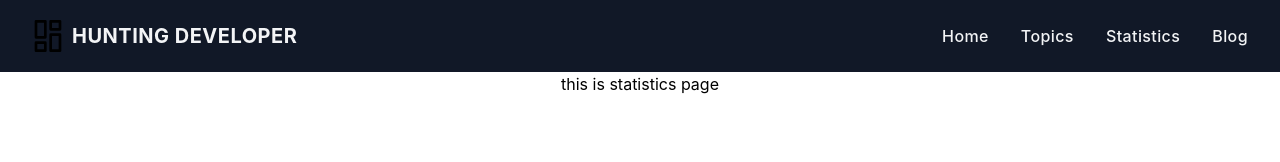
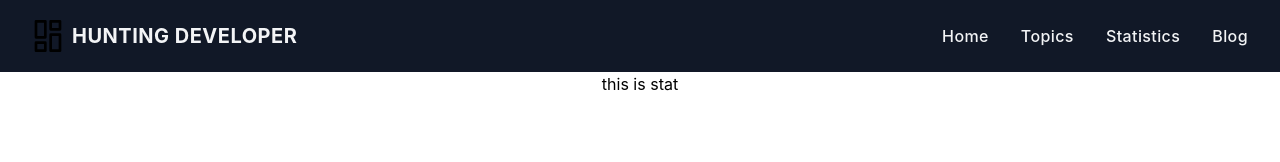
Before and after one commit to Minhaj-murad/Educationa-Websie-Hunting-Dvelopers-, a React (Create React App) app: page /statistics in a window 1280 px wide. Shown: the top 162 px of the page. Built offline with nearby package versions, Linux system fonts and the light colour scheme.

Commit message:
stat component created

```diff
--- a/src/App.js
+++ b/src/App.js
@@ -6,7 +6,7 @@ import Error from './Error/Error';
 import Home from './Home/Home';
 import Main from './Main/Main';
 import Quiz from './Quiz/Quiz';
-import Statistics from './Statistics/Statistics';
+import Statistics from './Quiz/Statistics/Statistics';
 import Topics from './Topics/Topics';
 
 function App() {
@@ -32,12 +32,13 @@ function App() {
           },
           {
             path:'/statistics',
+
             element:<Statistics></Statistics>
           },
           {
             path:'topic/:id',
             loader:({params})=> fetch(`https://openapi.programming-hero.com/api/quiz/${params.id}`),
-            element:<Quiz></Quiz>
+            element:<Quiz></Quiz>,
           },
 
           {
--- a/src/Quiz/Quiz.js
+++ b/src/Quiz/Quiz.js
@@ -1,6 +1,10 @@
 import React from 'react';
 import { useLoaderData } from 'react-router-dom';
 import QuizDetails from '../QuizDetails/QuizDetails';
+import Statistics from './Statistics/Statistics';
+
+
+
 
 
 
@@ -8,12 +12,14 @@ const Quiz = () => {
     const quizes=useLoaderData();
     console.log(quizes);
     const {questions} =quizes.data;
-    console.log(quizes.data);
+    console.log(questions);
 
 
 
     return (
         <div className='px-4 py-16 mx-auto sm:max-w-xl md:max-w-full lg:max-w-screen-xl md:px-24 lg:px-8 lg:py-20'>
+
+
           <div>
             {
                 questions.map(ques => <QuizDetails
@@ -23,6 +29,8 @@ const Quiz = () => {
             }
 
           </div>
+          <Statistics questions={questions}></Statistics>
+
         </div>
       )
     }
--- a/src/Statistics/Statistics.js
+++ b/src/Quiz/Statistics/Statistics.js
@@ -1,9 +1,11 @@
 import React from 'react';
 
-const Statistics = () => {
+
+const Statistics = ( ) => {
+
     return (
         <div>
-            this is statistics page
+            <h2>this is stat</h2>
         </div>
     );
 };
--- a/src/Topic/Topic.js
+++ b/src/Topic/Topic.js
@@ -28,6 +28,7 @@ const Topic = ({topic,handleaddtoquiz}) => {
              </div>
 
          </div>
+
         </div>
 
     );
```
Also changed, not shown: src/QuizDetails/QuizDetails.js (+8 -1 lines).
